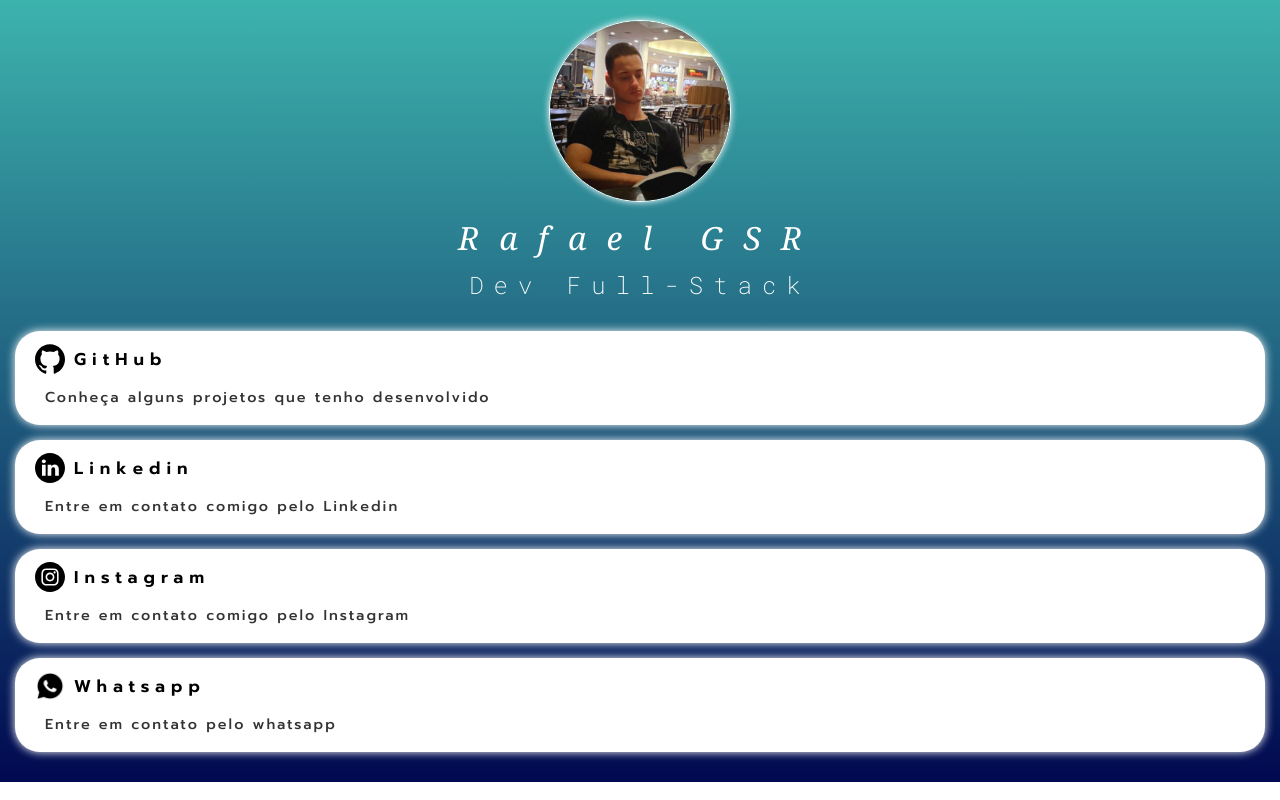
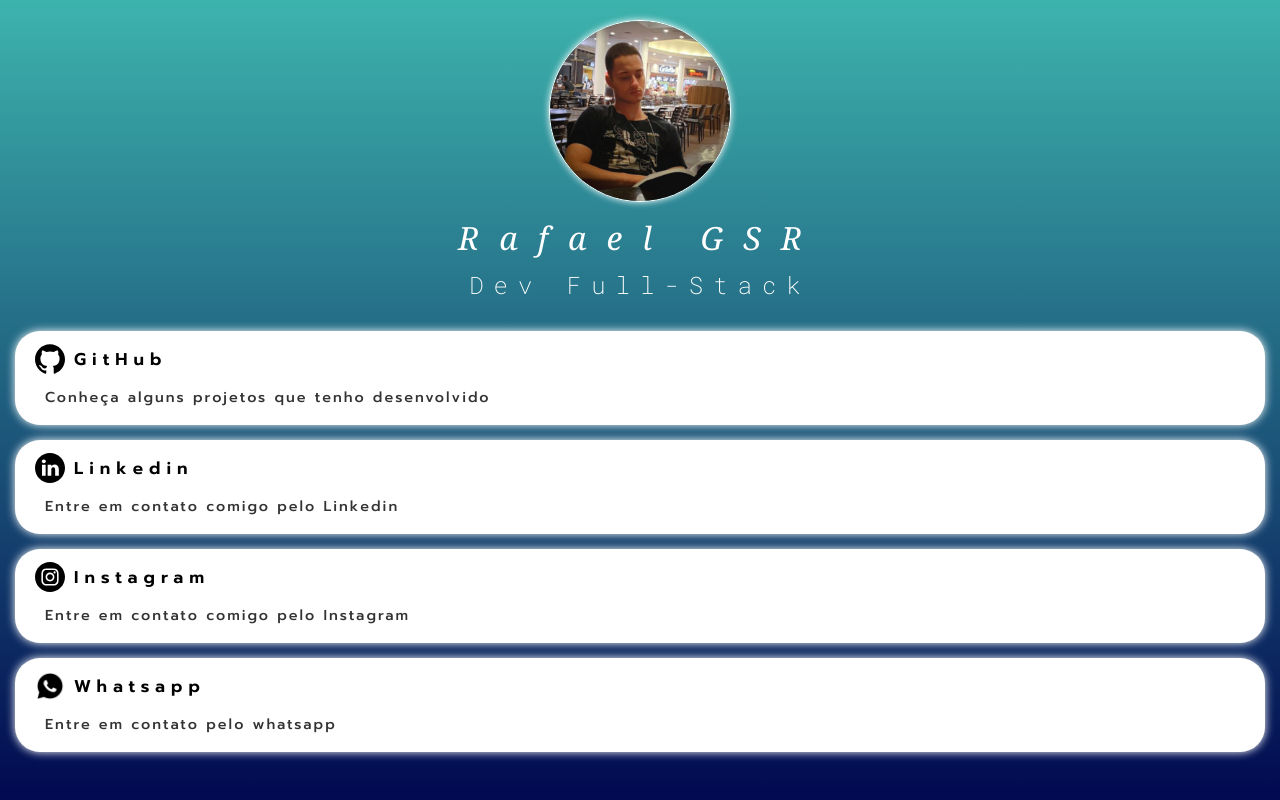
Before and after one commit to rafael-gsr/rafael-gsr.github.io, a plain HTML site: page meu-linktree/index.html in a window 1280 px wide. Drawn offline with Linux system fonts and the light colour scheme; a web font is replaced by a local one.

Commit message:
Update style.css

```diff
--- a/meu-linktree/css/style.css
+++ b/meu-linktree/css/style.css
@@ -15,7 +15,7 @@ font-family: 'Roboto Mono', monospace;
 }
 
 html,body{
-    height: initial;
+    height: 100%;
 }
 
 body{
```
